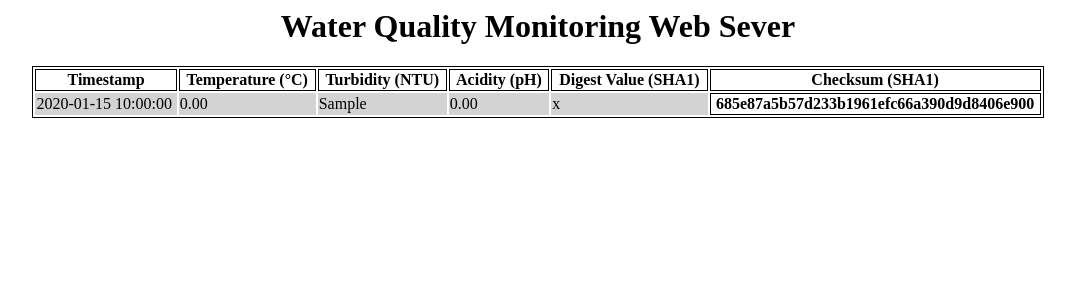
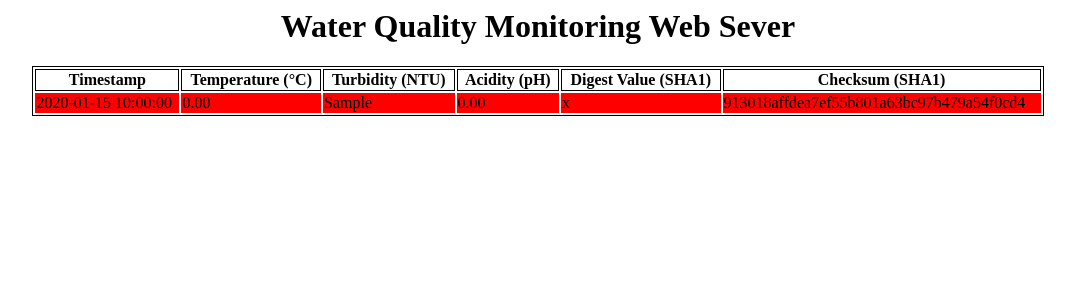
Before and after one commit to MrEmmirul21/FYP, a PHP site: page / in a window 1280 px wide. Shown: the top 300 px of the page, without its empty margins (102-1177 px from the left). Run offline with PHP 8.4, Linux system fonts and the light colour scheme; tables that the repository leaves empty or names only in its code hold one stand-in row (values such as "Sample post").

Commit message:
Update index.php

```diff
--- a/index.php
+++ b/index.php
@@ -8,11 +8,16 @@
 			background-color: LightGray;
 			border: collapse;
 		}
+		td.error {
+			background-color: red;
+			border: collapse;
+		}
 		table {
 			margin-left: auto;
 			margin-right: auto;
 		}
 		h1 { text-align: center; }
+
 	</style>
 </head>
 
@@ -38,30 +43,33 @@
 		{
 			while($row = mysqli_fetch_array($result))
 			{
-				echo "<tr>";
-					echo "<td>" .$row['timestamp']. "</td>";
+				$timestamp = $row['timestamp'];
+				$temperature = number_format((float)$row['temperature'], 2, '.', '');
+				$turbidity = $row['turbidity'];
+				$acidity = number_format((float)$row['acidity'], 2, '.', '');
+                $hash = $row['hash'];
+				$test = "temperature=".$temperature."&turbidity=".$turbidity."&acidity=".$acidity;
 
-					$temperature = number_format((float)$row['temperature'], 2, '.', '');
-					echo "<td>" .$temperature. "</td>";
-
-					echo "<td>" .$row['turbidity']. "</td>";
-
-					$acidity = number_format((float)$row['acidity'], 2, '.', '');
-					echo "<td>" .$acidity. "</td>";
-
-					echo "<td>" .$row['hash']. "</td>";
-
-					$test = "temperature=".$temperature."&turbidity=".$row['turbidity']."&acidity=".$row['acidity'];
-
-					if ($row['hash'] != sha1($test))
-						echo "<th>".sha1($test)."</th>";
-					else
-						echo "<td>".sha1($test)."</td>";
-
-				echo "</tr>";
-
-				if ($row['hash'] != sha1($test))
-					echo"<script language='javascript'>alert('Checksumming failed\nProbably data was changed');window.location='index.php';</script>";
+				if ($hash != sha1($test)) {
+					echo "<tr>";
+						echo "<td class='error'>" .$timestamp. "</td>";
+						echo "<td class='error'>" .$temperature. "</td>";
+						echo "<td class='error'>" .$turbidity. "</td>";
+						echo "<td class='error'>" .$acidity. "</td>";
+						echo "<td class='error'>" .$row['hash']. "</td>";
+						echo "<td class='error'>" .sha1($test). "</td>";
+					echo "</tr>";
+				}
+				else {
+					echo "<tr>";
+						echo "<td>" .$timestamp. "</td>";
+						echo "<td>" .$temperature. "</td>";
+						echo "<td>" .$turbidity. "</td>";
+						echo "<td>" .$acidity. "</td>";
+						echo "<td>" .$row['hash']. "</td>";
+						echo "<td>" .sha1($test). "</td>";
+				    echo "</tr>";
+				}
 		    }
 		}
 		else
```
